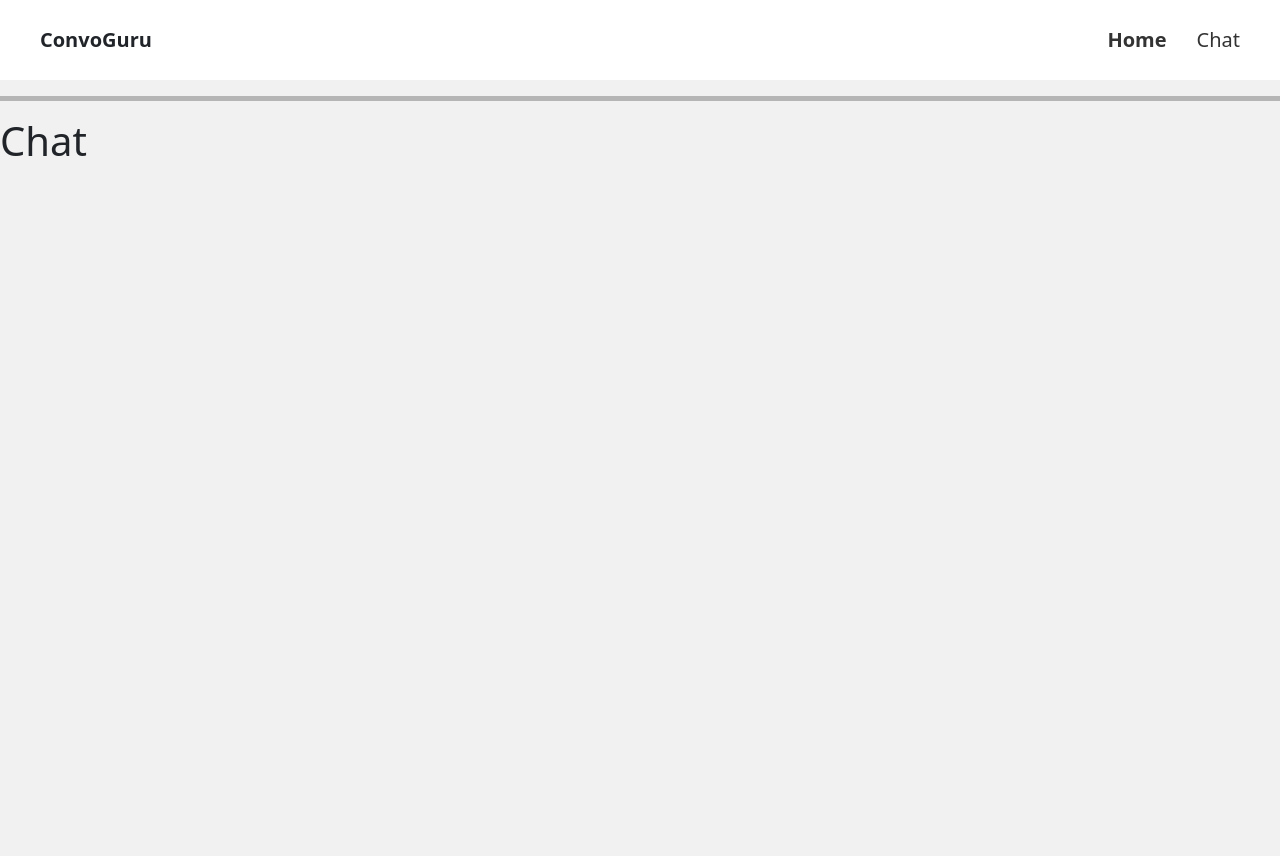
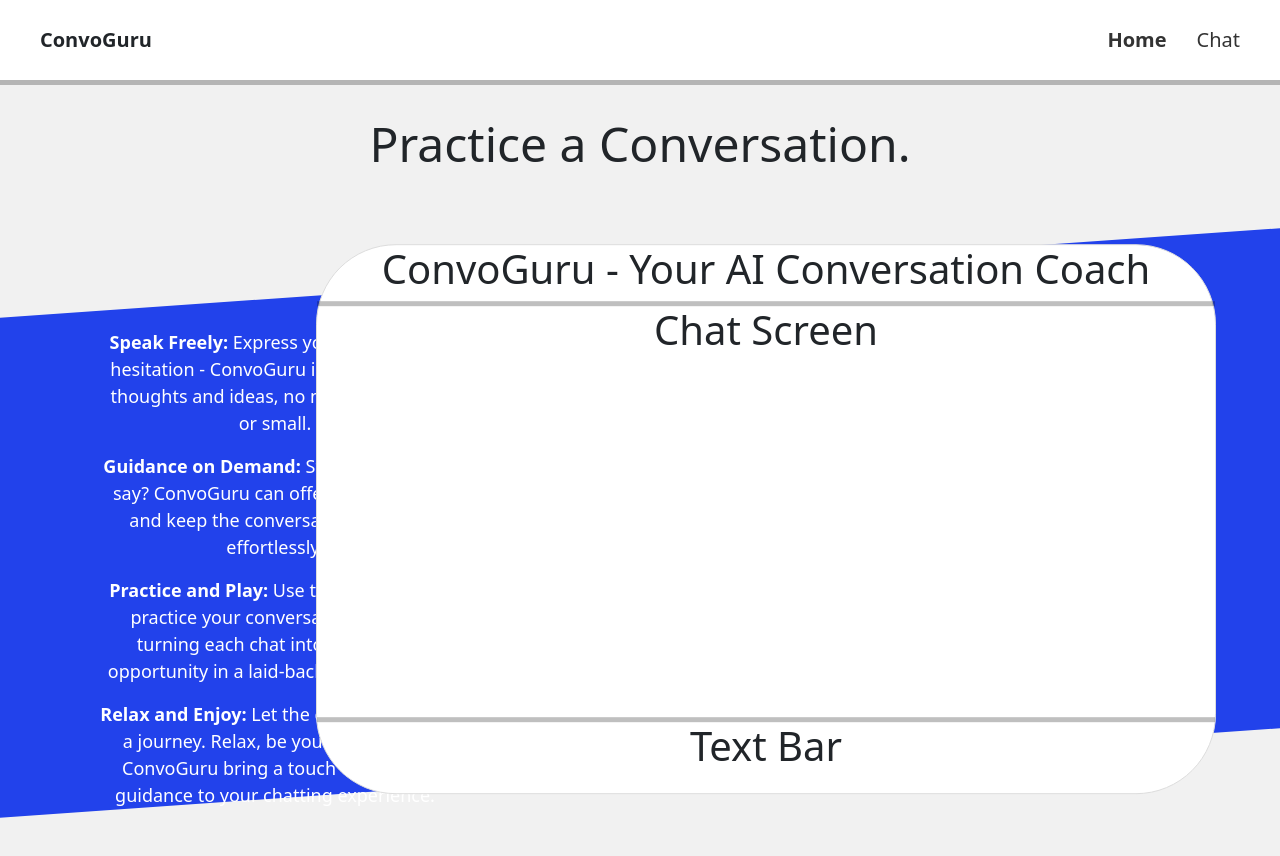
Before and after one commit to ai-conversation-coach/convo-guru, a React (Create React App) app: page /chat in a window 1280 px wide. Shown: the top 856 px of the page. Before the commit the page ends 800 px from the top, so only its background shows below. Built offline with nearby package versions, Linux system fonts and the light colour scheme.

Commit message:
Crude chat page

```diff
--- a/src/App.css
+++ b/src/App.css
@@ -43,6 +43,7 @@ body {
 
 .divider {
   border-top: 5px solid black;
+  margin: 0;
 }
 
 .tilted-rectangle {
@@ -99,3 +100,45 @@ body {
   bottom: 90%;
   transform: skewY(4deg);
 }
+
+.chat {
+  text-align: center;
+}
+
+.chat-title {
+  margin-top: 30px;
+  margin-bottom: 0px;
+  font-size: 48px;
+}
+
+.message-dashboard {
+  width: 900px;
+  height: 550px;
+  position: absolute;
+  background-color: white;
+  border-radius: 80px;
+  border: 1px solid #ddd;
+  transform: skewY(4deg);
+  right: 5%;
+  top: -20px;
+  float: right;
+}
+
+.text-bar {
+  margin: 10px;
+}
+
+.chat-screen {
+  height: 75%;
+}
+
+.description {
+  width: 350px;
+  position: absolute;
+  float: left;
+  left: 100px;
+  top: 30px;
+  transform: skewY(4deg);
+  color: white;
+  font-size: 18px;
+}
--- /dev/null
+++ b/src/components/ChatScreen.js
@@ -0,0 +1,11 @@
+function ChatScreen() {
+    return (
+      <>
+        <div className="chat-screen">
+            <h1>Chat Screen</h1>
+        </div>
+      </>
+    );
+  }
+
+  export default ChatScreen;
--- /dev/null
+++ b/src/components/Description.js
@@ -0,0 +1,14 @@
+function Description() {
+    return (
+        <>
+          <div className="description">
+            <p><strong>Speak Freely:</strong> Express yourself without hesitation - ConvoGuru is here for your thoughts and ideas, no matter how big or small.</p>
+            <p><strong>Guidance on Demand:</strong> Stuck on what to say? ConvoGuru can offer suggestions and keep the conversation flowing effortlessly. </p>
+            <p><strong>Practice and Play:</strong> Use this platform to practice your conversational skills, turning each chat into a learning opportunity in a laid-back environment.</p>
+            <p><strong>Relax and Enjoy:</strong> Let the conversation be a journey. Relax, be yourself, and let ConvoGuru bring a touch of fun and guidance to your chatting experience.</p>
+          </div>
+        </>
+      );
+}
+
+export default Description;
--- /dev/null
+++ b/src/components/MessageDashboard.js
@@ -0,0 +1,18 @@
+import ChatScreen from "../components/ChatScreen";
+import TextBar from "../components/TextBar";
+
+function MessageDashboard() {
+  return (
+    <>
+        <div className="message-dashboard">
+            <h1 className="dashboard-title">ConvoGuru - Your AI Conversation Coach</h1>
+            <hr className="divider"/>
+            <ChatScreen className="chat-screen"/>
+            <hr className="divider"/>
+            <TextBar className="text-bar"/>
+        </div>
+    </>
+  );
+}
+
+export default MessageDashboard;
--- /dev/null
+++ b/src/components/TextBar.js
@@ -0,0 +1,11 @@
+function ChatScreen() {
+    return (
+      <>
+        <div>
+            <h1>Text Bar</h1>
+        </div>
+      </>
+    );
+  }
+
+  export default ChatScreen;
--- a/src/pages/Chat.js
+++ b/src/pages/Chat.js
@@ -1,8 +1,16 @@
+import MessageDashboard from "../components/MessageDashboard";
+import Description from "../components/Description"
+import TiltedRectangle from "../components/TiltedRectangle";
+
 function Chat() {
     return (
         <>
-          <div className="chat fragment">
-            <h1>Chat</h1>
+          <div className="chat">
+            <h1 className="chat-title">Practice a Conversation.</h1>
+            <TiltedRectangle>
+              <Description />
+              <MessageDashboard />
+            </TiltedRectangle>
           </div>
         </>
       );
```
